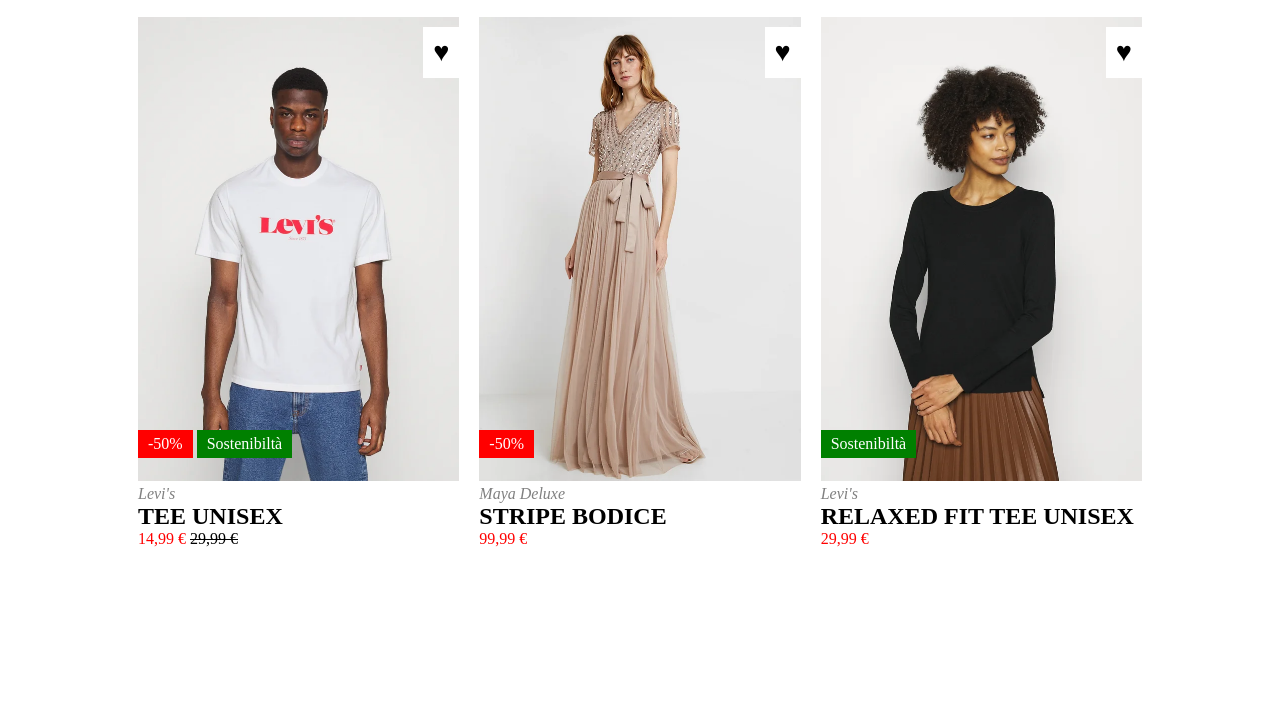
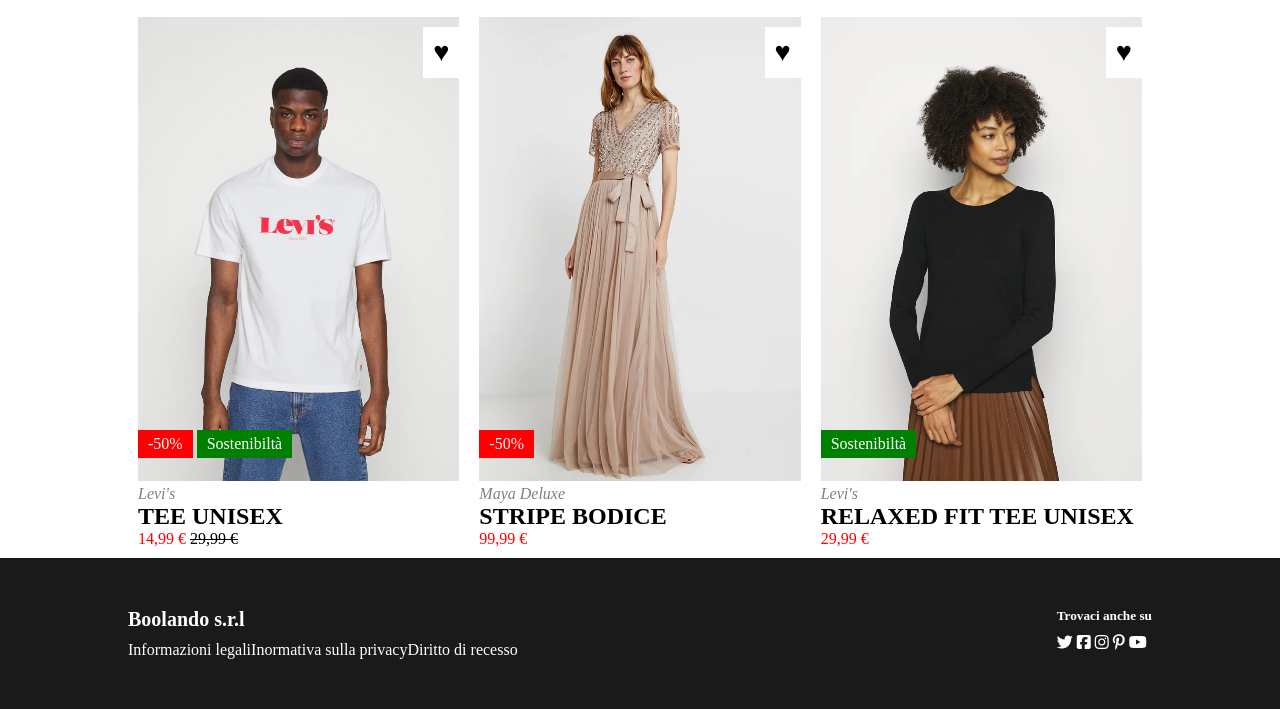
Before and after one commit to OmarThierno/html-css-boolando, a plain HTML site: page index.html in a window 1280 px wide. Shown: the part 631-1340 px from the top of the page. Before the commit the page ends 1189 px from the top, so only its background shows below. Drawn offline with Linux system fonts and the light colour scheme.

Commit message:
feat: add footer section

```diff
--- a/css/style.css
+++ b/css/style.css
@@ -57,6 +57,10 @@
 .align-vertical-horizontal {
   justify-content: center;
   align-items: center;
+}
+
+.mrg-b {
+  margin-bottom: 10px;
 }
 
 /* header  */
@@ -150,3 +154,22 @@
   left: 10px;
   bottom: 100px;
 }
+
+/* footer  */
+footer {
+  background-color: #1A1A1A;
+  color: white;
+  padding: 50px 0;
+}
+
+footer > div {
+  justify-content: space-between;
+}
+
+.footer-left h4 {
+  font-size: 20px;
+}
+
+.footer-right ul li {
+  margin-right: 15px;
+}
--- a/index.html
+++ b/index.html
@@ -143,6 +143,28 @@
   <!-- /main  -->
 
   <!-- footer  -->
+  <footer>
+    <div class="container flex">
+      <div class="footer-left">
+        <h4 class="mrg-b">Boolando s.r.l</h4>
+        <ul class="footer-list flex align-vertical-horizontal">
+          <a href=""><li>Informazioni legali</li></a>
+          <a href=""><li></li>Inormativa sulla privacy</a>
+          <a href=""><li></li>Diritto di recesso</a>
+        </ul>
+      </div>
+      <div class="footer-right">
+        <h5 class="mrg-b">Trovaci anche su</h5>
+        <ul>
+          <il><a href=""></a><i class="fa-brands fa-twitter"></i></il>
+          <il><a href=""></a><i class="fa-brands fa-square-facebook"></i></il>
+          <il><a href=""></a><i class="fa-brands fa-instagram"></i></il>
+          <il><a href=""></a><i class="fa-brands fa-pinterest-p"></i></il>
+          <il><a href=""></a><i class="fa-brands fa-youtube"></i></il>
+        </ul>
+      </div>
+    </div>
+  </footer>
   <!-- /footer  -->
 
 </body>
```
